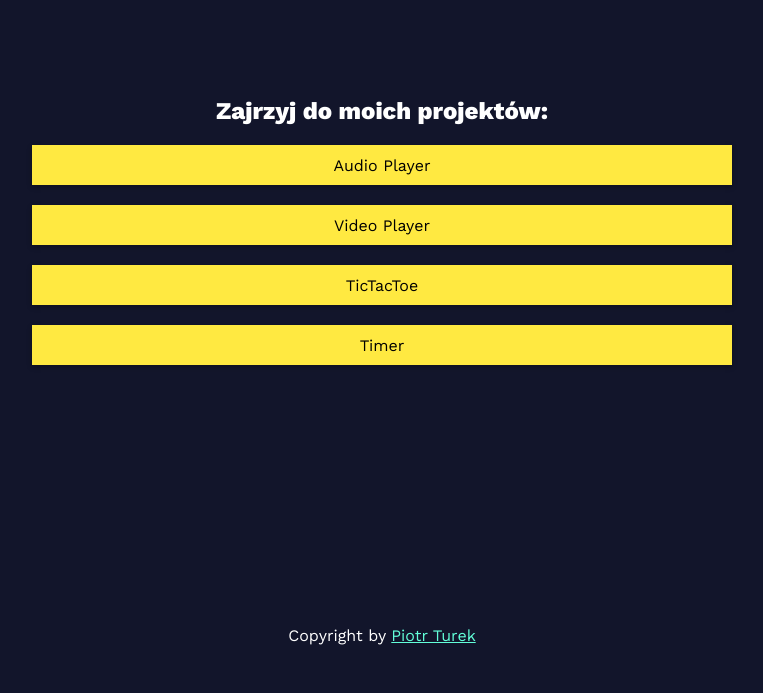
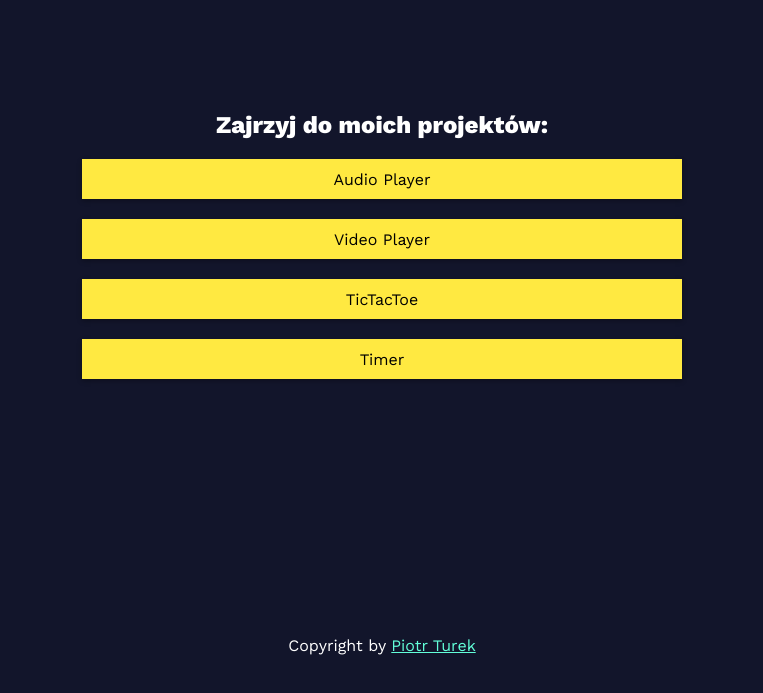
Before and after one commit to piotr-turek/Project-3-JavaScript, a plain HTML site: page index.html in a window 1280 px wide. Shown: the part 105-798 px from the top of the page, without its empty margins (258-1021 px from the left). Drawn offline with nearby package versions, Linux system fonts and the light colour scheme.

Commit message:
home page improved again :D

```diff
--- a/index.css
+++ b/index.css
@@ -13,19 +13,22 @@ body {
   font-family: "Work sans";
   font-weight: 400;
   display: flex;
-
   align-items: center;
   flex-direction: column;
-  padding: 5%;
-  gap: 100px;
   text-align: center;
   color: white;
+  position: relative;
+}
+
+header {
+  padding: 5%;
 }
 
 main {
   display: flex;
   flex-direction: column;
   gap: 20px;
+  margin-top: 50px;
 }
 
 span.java {
@@ -40,7 +43,7 @@ span.java {
   flex-direction: column;
   gap: 20px;
   justify-content: space-around;
-  width: clamp(250px, 80%, 700px);
+  width: clamp(250px, 70%, 600px);
   margin: 0 auto;
 }
 
@@ -90,6 +93,15 @@ a {
 }
 
 footer {
-  position: absolute;
-  bottom: 50px;
+  height: 100px;
+  width: 100%;
+  margin-top: auto;
+  display: flex;
+  align-items: center;
+  justify-content: center;
 }
+
+p img {
+  width: 100%;
+  border-radius: 0 0 20px 20px;
+}
--- a/index.html
+++ b/index.html
@@ -19,15 +19,8 @@
             <div class="button">
                 <a href="audio-player/audio-player.html">Audio Player</a>
                 <div class="description">
-                    <p>Opis Lorem ipsum dolor sit, amet consectetur adipisicing elit. Vero enim quos nisi voluptas,
-                        voluptatibus laudantium aut consequuntur mollitia dolores cupiditate error dicta necessitatibus
-                        fugit rerum repellat optio, quae cum consequatur.Opis Lorem ipsum dolor sit, amet consectetur
-                        adipisicing elit. Vero enim quos nisi voluptas,
-                        voluptatibus laudantium aut consequuntur mollitia dolores cupiditate error dicta necessitatibus
-                        fugit rerum repellat optio, quae cum consequatur.Opis Lorem ipsum dolor sit, amet consectetur
-                        adipisicing elit. Vero enim quos nisi voluptas,
-                        voluptatibus laudantium aut consequuntur mollitia dolores cupiditate error dicta necessitatibus
-                        fugit rerum repellat optio, quae cum consequatur.
+                    <p>
+                        <img src="video-player/img/splash.png" alt="">
                     </p>
                 </div>
             </div>
```
